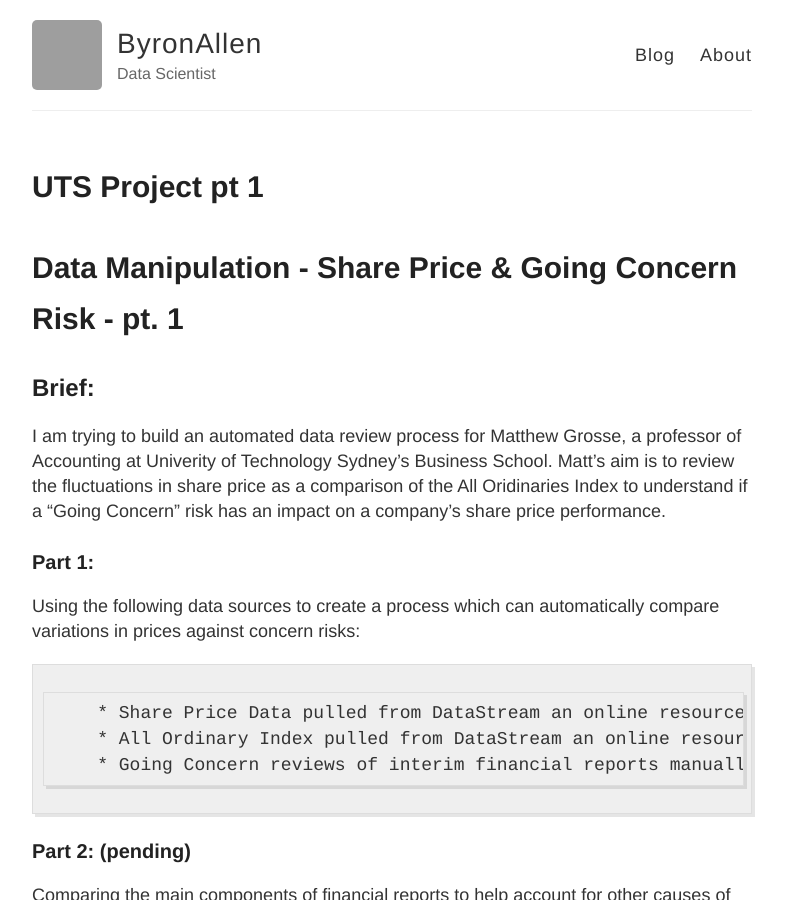
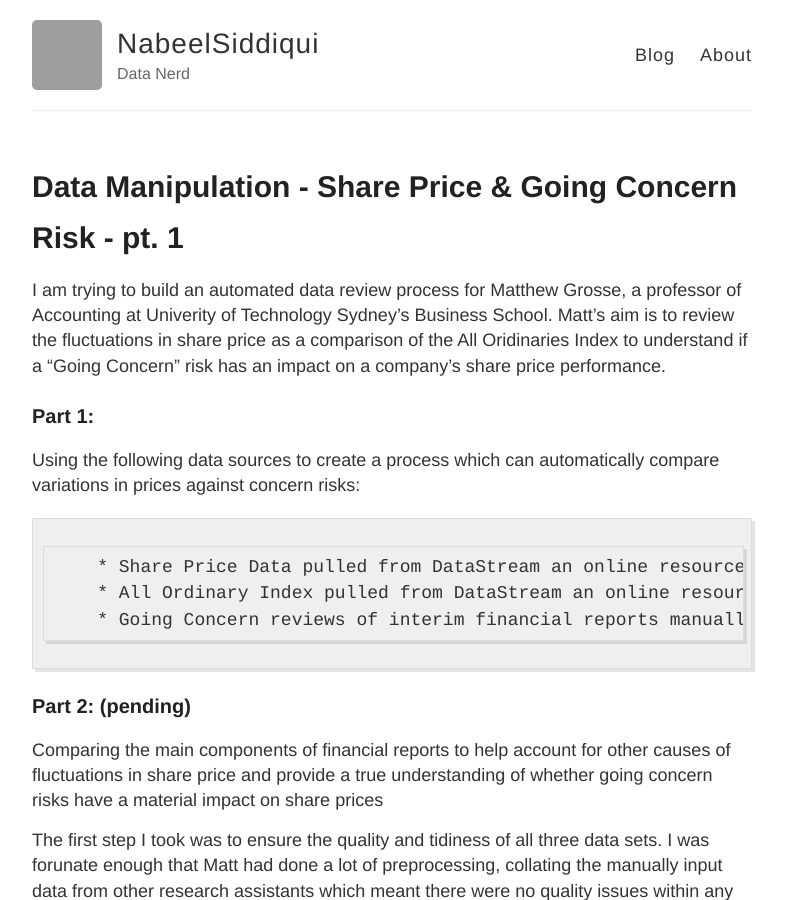
Before and after one commit to nabs2011/nabs2011.github.io, a Jekyll site: the page built from _posts/2016-11-30-Share-Price-Going-Concern.md, in a window 1280 px wide and 900 px high. Shown: the whole window, without its empty margins (248-1034 px from the left). Built offline with Jekyll 4.4.1, drawn with Linux system fonts in a browser that asks for light colours; grey boxes are pictures that could not be loaded.

Commit message:
adding UTS blog post

```diff
--- a/_config.yml
+++ b/_config.yml
@@ -3,13 +3,13 @@
 #
 
 # Name of your site (displayed in the header)
-name: ByronAllen
+name: NabeelSiddiqui
 
 # Short bio or description (displayed in the header)
-description: Data Scientist
+description: Data Nerd
 
 # URL of your avatar or profile pic (you could use your GitHub profile pic)
-avatar: https://avatars0.githubusercontent.com/u/13349081?v=3&s=460 #https://github.com/ByronAllen/ByronAllen.github.io/blob/master/images/Byron_Allen_Profile_Picture.png
+avatar: https://avatars.githubusercontent.com/nabs2011
 
 #
 # Flags below are optional
@@ -18,12 +18,12 @@ avatar: https://avatars0.githubusercontent.com/u/13349081?v=3&s=460 #https://git
 # Includes an icon in the footer for each username you enter
 footer-links:
   dribbble:
-  email: byron.a.allen@gmail.com
+  email: nabeel.siddiqui@gmail.com
   facebook:
   flickr:
-  github: ByronAllen
+  github: nabs2011
   instagram:
-  linkedin: https://au.linkedin.com/in/byronaallen
+  linkedin: https://au.linkedin.com/in/nsiddiquis
   pinterest:
   rss: # just type anything here for a working RSS icon
   twitter:
@@ -41,7 +41,7 @@ google_analytics:
 
 # Your website URL (e.g. http://barryclark.github.io or http://www.barryclark.co)
 # Used for Sitemap.xml and your RSS feed
-url: https://byronallen.github.io/
+url: https://nabs2011.github.io/
 
 
 # If you're hosting your site at a Project repository on GitHub pages
--- a/_posts/2016-11-30-titanic.md
+++ b/_posts/2016-11-30-Share-Price-Going-Concern.md
@@ -1,12 +1,8 @@
 ---
 layout: post
-title: UTS Project pt 1
+title: Data Manipulation - Share Price & Going Concern Risk - pt. 1
 ---
 
-
-# Data Manipulation - Share Price & Going Concern Risk - pt. 1
-
-## Brief:
 I am trying to build an automated data review process for Matthew Grosse, a professor of Accounting at Univerity of Technology Sydney's Business School. Matt's aim is to review the fluctuations in share price as a comparison of the All Oridinaries Index to understand if a "Going Concern" risk has an impact on a company's share price performance.
 
 ### Part 1:
```
Also changed, not shown: _posts/2018-02-05-UTS-pt1.md (renamed from _posts/2018-02-05_UTS_pt1.md).
